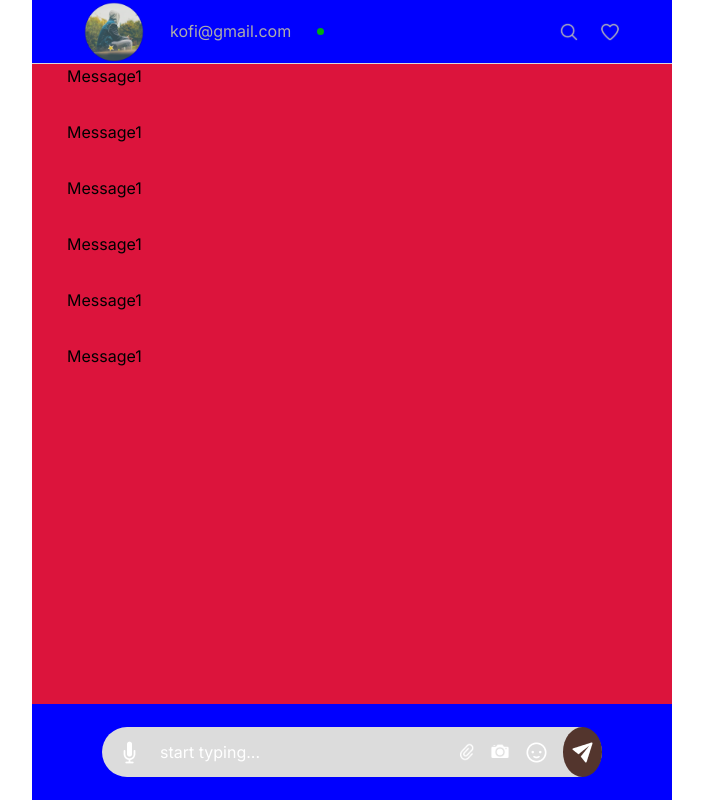
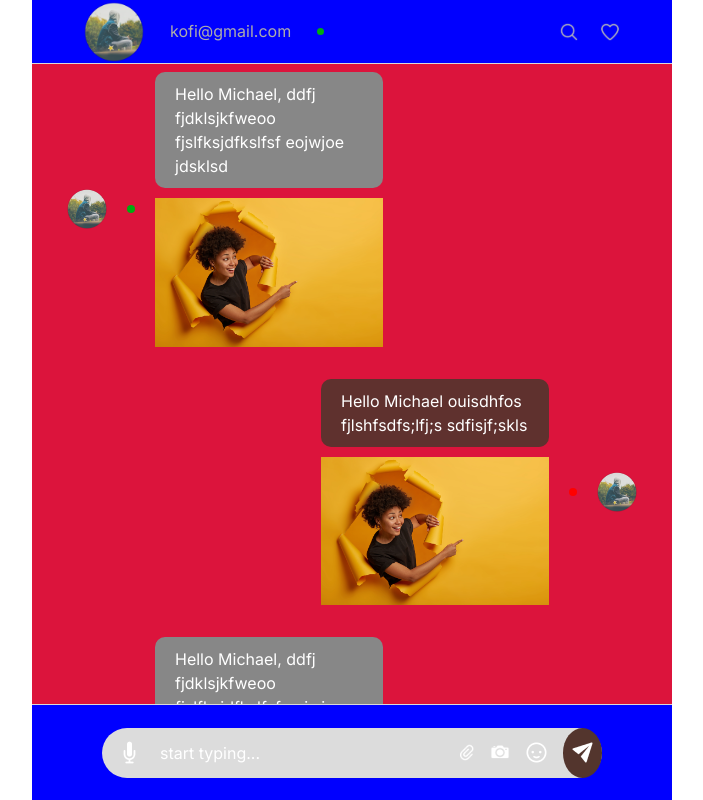
Before and after one commit to AmaliTech-Training-Academy/LetXChat, a React (Vite) app: page / in a window 1280 px wide. Shown: the whole page, without its empty margins (288-991 px from the left). Built offline with nearby package versions, Linux system fonts and the light colour scheme.

Commit message:
Feature/ChatPage: Styled the message section

```diff
--- a/src/components/input/Input.jsx
+++ b/src/components/input/Input.jsx
@@ -12,6 +12,7 @@ const Container = styled(Box)({
   display: "flex",
   alignItems: "center",
   paddingInline: "70px",
+  borderTop: '1px solid #D9D9D9'
 });
 
 const InputCon = styled("div")({
--- /dev/null
+++ b/src/components/message/Message.jsx
@@ -0,0 +1,104 @@
+import { Box, styled } from "@mui/material";
+import React from "react";
+import MessageImage from "../../assets/user-image.png";
+import Image from "../../assets/collaboration-section.png";
+
+const Container = styled(Box)({
+  display: "flex",
+  gap: "20px",
+  alignItems: "center",
+});
+
+const MessageInfo = styled(Box)({});
+
+const Status = styled(Box)({
+  width: "8px",
+  height: "8px",
+  borderRadius: "50%",
+  background: "#00AC11",
+});
+
+const MessageContent = styled(Box)({
+  maxWidth: "80%",
+  display: "flex",
+  flexDirection: "column",
+  gap: "10px",
+});
+
+const Text = styled("p")({
+  background: "#878787",
+  padding: "10px 20px",
+  borderRadius: "10px",
+  color: "#FFFFFF",
+  maxWidth: '50%'
+});
+
+const OwnerContainer = styled(Box)({
+  display: "flex",
+  gap: "20px",
+  flexDirection: "row-reverse",
+  alignItems: "center",
+  marginBlock: '2rem'
+});
+
+const OwnerMessageInfo = styled(Box)({});
+
+const OwnerStatus = styled(Box)({
+  width: "8px",
+  height: "8px",
+  borderRadius: "50%",
+  background: "#FF0000",
+});
+
+const OwnerMessageContent = styled(Box)({
+  maxWidth: "80%",
+  display: "flex",
+  flexDirection: "column",
+  gap: "10px",
+  alignItems: 'flex-end'
+});
+
+const OwnerText = styled("p")({
+  background: "rgba(83, 53, 45, 0.9)",
+  padding: "10px 20px",
+  borderRadius: "10px",
+  color: "#FFFFFF",
+  maxWidth: '50%'
+});
+
+const Message = () => {
+  return (
+    <>
+      <Container component="article">
+        <MessageInfo>
+          <img
+            src={MessageImage}
+            style={{ width: "2.5rem", objectFit: "cover" }}
+            alt="User Image"
+          />
+        </MessageInfo>
+        <Status></Status>
+        <MessageContent>
+          <Text>Hello Michael, ddfj fjdklsjkfweoo fjslfksjdfkslfsf eojwjoe jdsklsd</Text>
+          <img src={Image} style={{width: '50%'}} alt="image" />
+        </MessageContent>
+      </Container>
+      <OwnerContainer component="article">
+        <OwnerMessageInfo>
+          <img
+            src={MessageImage}
+            style={{ width: "2.5rem", objectFit: "cover" }}
+            alt="User Image"
+          />
+        </OwnerMessageInfo>
+        <OwnerStatus></OwnerStatus>
+        <OwnerMessageContent>
+          <OwnerText>Hello Michael ouisdhfos fjlshfsdfs;lfj;s sdfisjf;skls</OwnerText>
+          <img src={Image} style={{width: '50%'}} alt="image" />
+        </OwnerMessageContent>
+      </OwnerContainer>
+    </>
+  );
+};
+
+export default Message;
--- a/src/components/messages/Messages.jsx
+++ b/src/components/messages/Messages.jsx
@@ -1,23 +1,29 @@
 import { Box, styled } from '@mui/material'
 import React from 'react'
+import Message from '../message/Message'
 
 const Content = styled(Box)({
 
     display: 'flex',
     flexDirection: 'column',
-    gap: '2rem',
+    paddingBlock: '0.5rem'
 })
 
 
 const Messages = () => {
   return (
     <Content>
-        <div>Message1</div>
-        <div>Message1</div>
-        <div>Message1</div>
-        <div>Message1</div>
-        <div>Message1</div>
-        <div>Message1</div>
+        <Message />
+        <Message />
+        <Message />
+        <Message />
+        <Message />
+        <Message />
+        <Message />
+        <Message />
+        <Message />
+        <Message />
+        <Message />
     </Content>
   )
 }
```
